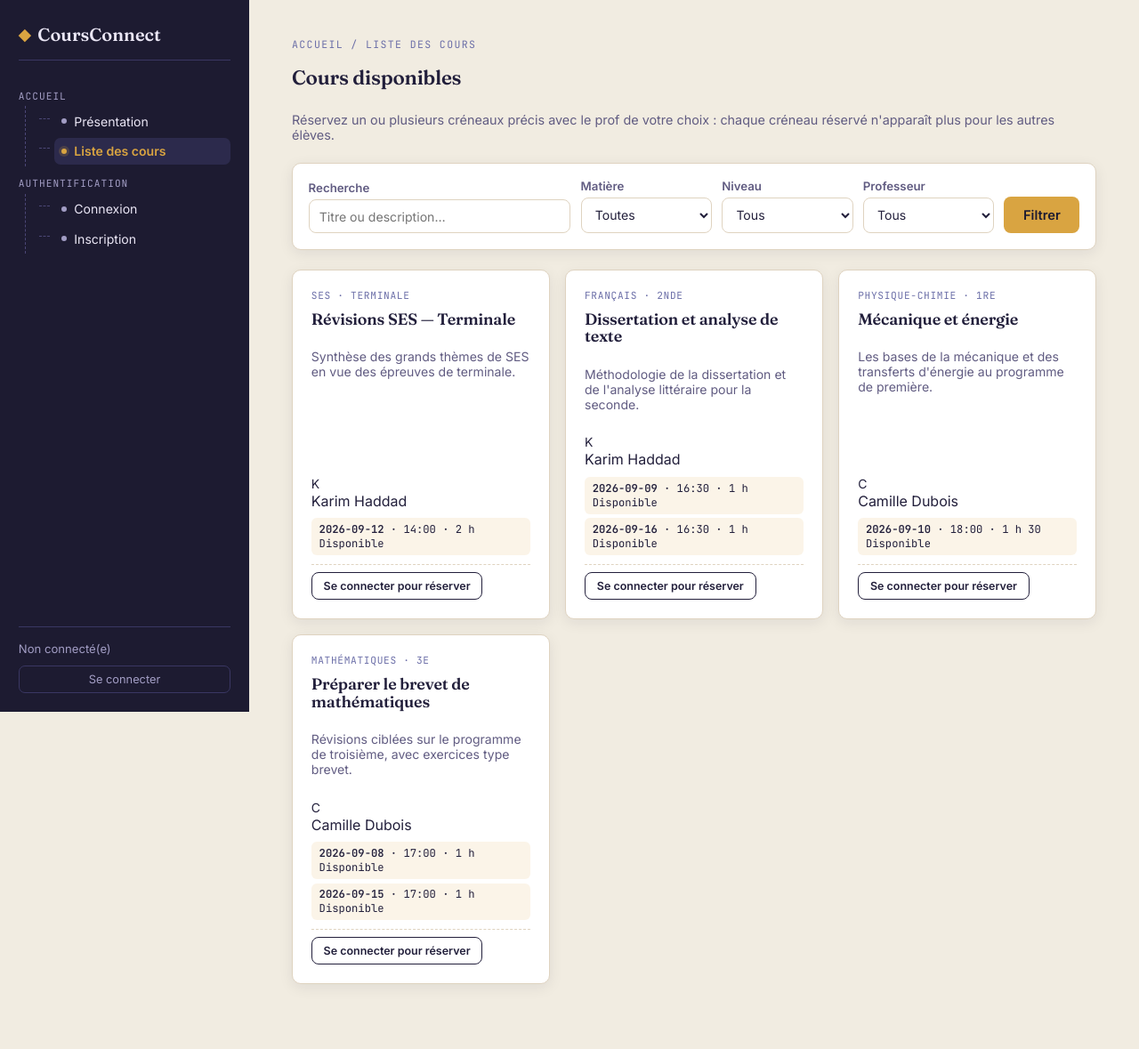
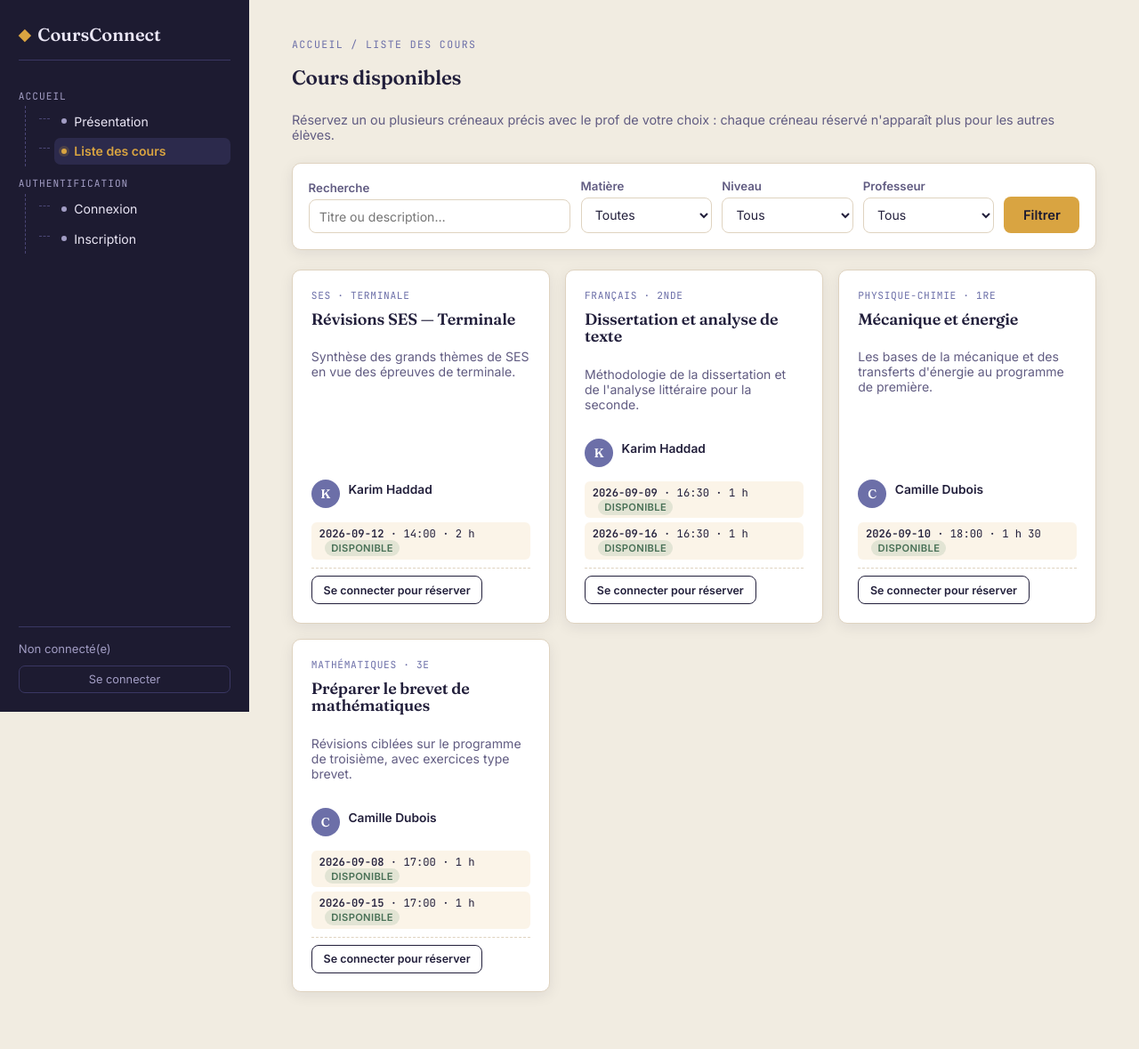
Before and after one commit to ben-b-06/projet-cours, a Flask app: page /cours in a window 1280 px wide. Shown: the whole page at 89% size. Before the commit the page ends 1106 px from the top, so only its background shows below. Run offline with Flask 3, Linux system fonts and the light colour scheme; data comes from the database, SQL or seed files in the repository; parts of the project's set-up code (start-up, migrations or seed data) failed here and were passed over.

Commit message:
Add styles for slot status and profile elements

```diff
--- a/static/style.css
+++ b/static/style.css
@@ -300,6 +300,74 @@ label{font-size:0.83rem;font-weight:600;color:var(--text-muted);display:block;ma
 .slot-list .slot-date{font-weight:600;}
 .slot-empty{font-size:0.78rem;color:var(--text-muted);font-style:italic;margin:0;}
 
+.slot-status{
+  font-family:'Inter',sans-serif;
+  font-weight:600;
+  font-size:0.7rem;
+  text-transform:uppercase;
+  letter-spacing:0.03em;
+  margin-left:0.4rem;
+  padding:0.12rem 0.45rem;
+  border-radius:10px;
+}
+.slot-status-dispo{background:rgba(95,141,107,0.16);color:var(--sage-dark);}
+.slot-status-reserved{background:rgba(217,164,65,0.2);color:var(--gold-dark);}
+
+/* ---------- créneaux réservables (élève) ---------- */
+.slot-list-picker{gap:0.4rem;}
+.slot-list-picker li{list-style:none;}
+.slot-pick{
+  display:flex;
+  align-items:center;
+  gap:0.5rem;
+  font-family:'JetBrains Mono',monospace;
+  font-size:0.78rem;
+  color:var(--text-dark);
+  background:rgba(217,164,65,0.1);
+  border:1.5px solid transparent;
+  border-radius:6px;
+  padding:0.4rem 0.6rem;
+  cursor:pointer;
+  transition:border-color .15s ease, background .15s ease;
+}
+.slot-pick:has(input:checked){border-color:var(--sage);background:rgba(95,141,107,0.14);}
+.slot-pick input{width:auto;margin:0;}
+.slot-pick.is-taken{background:rgba(29,27,49,0.05);color:var(--text-muted);cursor:default;}
+.slot-pick.is-mine{background:rgba(95,141,107,0.14);color:var(--sage-dark);cursor:default;}
+
+.slot-contact-row{
+  display:flex;
+  align-items:center;
+  flex-wrap:wrap;
+  gap:0.5rem;
+  padding:0.5rem 0.6rem;
+  background:var(--paper);
+  border-radius:8px;
+}
+
+/* ---------- avatars / profil professeur ---------- */
+.avatar-img{
+  border-radius:50%;
+  object-fit:cover;
+  flex-shrink:0;
+  border:1px solid var(--border);
+}
+.avatar-fallback{
+  display:inline-flex;
+  align-items:center;
+  justify-content:center;
+  border-radius:50%;
+  background:var(--indigo-accent);
+  color:#fff;
+  font-family:'Fraunces',serif;
+  font-weight:600;
+  flex-shrink:0;
+}
+.teacher-line{display:flex;align-items:flex-start;gap:0.6rem;padding:0.4rem 0;}
+.teacher-name{font-weight:600;font-size:0.86rem;}
+.teacher-bio{font-size:0.8rem;color:var(--text-muted);margin:0.2rem 0 0;}
+.profile-current{display:flex;align-items:center;gap:0.9rem;margin-bottom:1.6rem;padding-bottom:1.4rem;border-bottom:1px dashed var(--border);}
+
 /* ---------- visioconférence ---------- */
 .visio-status{
   font-size:0.85rem;
```
